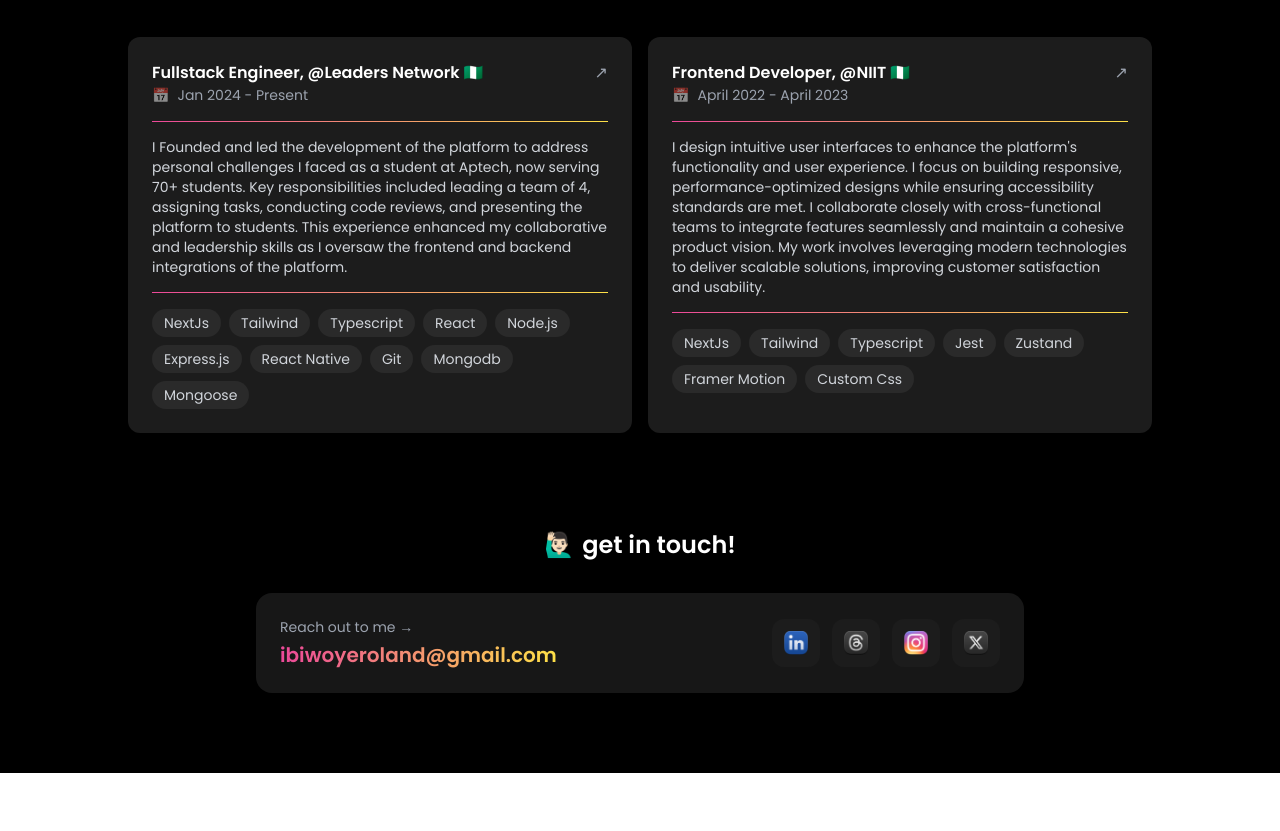
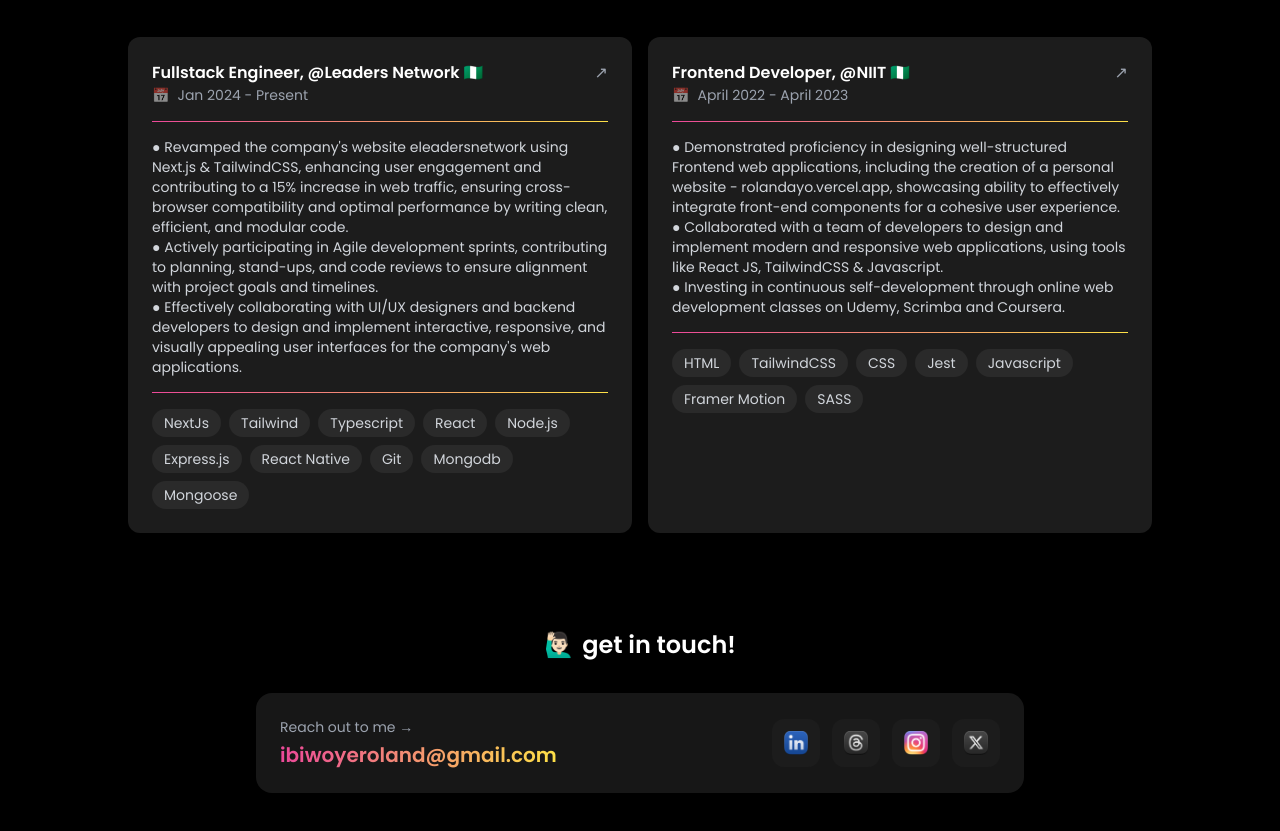
Before and after one commit to rolandaayo/portfolio-v1, a Next.js app: page / in a window 1280 px wide. Shown: the part 3560-4391 px from the top of the page. Before the commit the page ends 4333 px from the top, so only its background shows below. Built offline with nearby package versions, Linux system fonts and the light colour scheme.

Commit message:
portfolio updated

```diff
--- a/src/components/Experience.tsx
+++ b/src/components/Experience.tsx
@@ -14,7 +14,7 @@
     title: "Fullstack Engineer",
     company: "Leaders Network",
     date: "Jan 2024 - Present",
-    description: "I Founded and led the development of the platform to address personal challenges I faced as a student at Aptech, now serving 70+ students. Key responsibilities included leading a team of 4, assigning tasks, conducting code reviews, and presenting the platform to students. This experience enhanced my collaborative and leadership skills as I oversaw the frontend and backend integrations of the platform.",
+    description: "● Revamped the company's website eleadersnetwork using Next.js & TailwindCSS, enhancing user engagement and contributing to a 15% increase in web traffic, ensuring cross-browser compatibility and optimal performance by writing clean, efficient, and modular code.\n● Actively participating in Agile development sprints, contributing to planning, stand-ups, and code reviews to ensure alignment with project goals and timelines.\n● Effectively collaborating with UI/UX designers and backend developers to design and implement interactive, responsive, and visually appealing user interfaces for the company's web applications.",
     technologies: ["NextJs", "Tailwind", "Typescript", "React", "Node.js", "Express.js", "React Native", "Git", "Mongodb", "Mongoose"],
     countryFlag: "🇳🇬"
   },
@@ -22,8 +22,8 @@
     title: "Frontend Developer",
     company: "NIIT",
     date: "April 2022 - April 2023",
-    description: "I design intuitive user interfaces to enhance the platform's functionality and user experience. I focus on building responsive, performance-optimized designs while ensuring accessibility standards are met. I collaborate closely with cross-functional teams to integrate features seamlessly and maintain a cohesive product vision. My work involves leveraging modern technologies to deliver scalable solutions, improving customer satisfaction and usability.",
-    technologies: ["NextJs", "Tailwind", "Typescript", "Jest", "Zustand", "Framer Motion", "Custom Css"],
+    description: "● Demonstrated proficiency in designing well-structured Frontend web applications, including the creation of a personal website - rolandayo.vercel.app, showcasing ability to effectively integrate front-end components for a cohesive user experience.\n● Collaborated with a team of developers to design and implement modern and responsive web applications, using tools like React JS, TailwindCSS & Javascript.\n● Investing in continuous self-development through online web development classes on Udemy, Scrimba and Coursera.",
+    technologies: ["HTML", "TailwindCSS", "CSS", "Jest", "Javascript", "Framer Motion", "SASS"],
     countryFlag: "🇳🇬"
   }
 ];
@@ -49,7 +49,7 @@
             <div className="absolute inset-x-0 top-0 h-[1px] bg-gradient-to-r from-pink-500 to-yellow-300" />
             <div className="absolute inset-x-0 bottom-0 h-[1px] bg-gradient-to-r from-pink-500 to-yellow-300" />
             <div className="py-3 md:py-4 my-3 md:my-4">
-              <p className="text-gray-300 text-xs md:text-sm leading-relaxed">
+              <p className="text-gray-300 text-xs md:text-sm leading-relaxed whitespace-pre-line">
                 {item.description}
               </p>
             </div>
```
